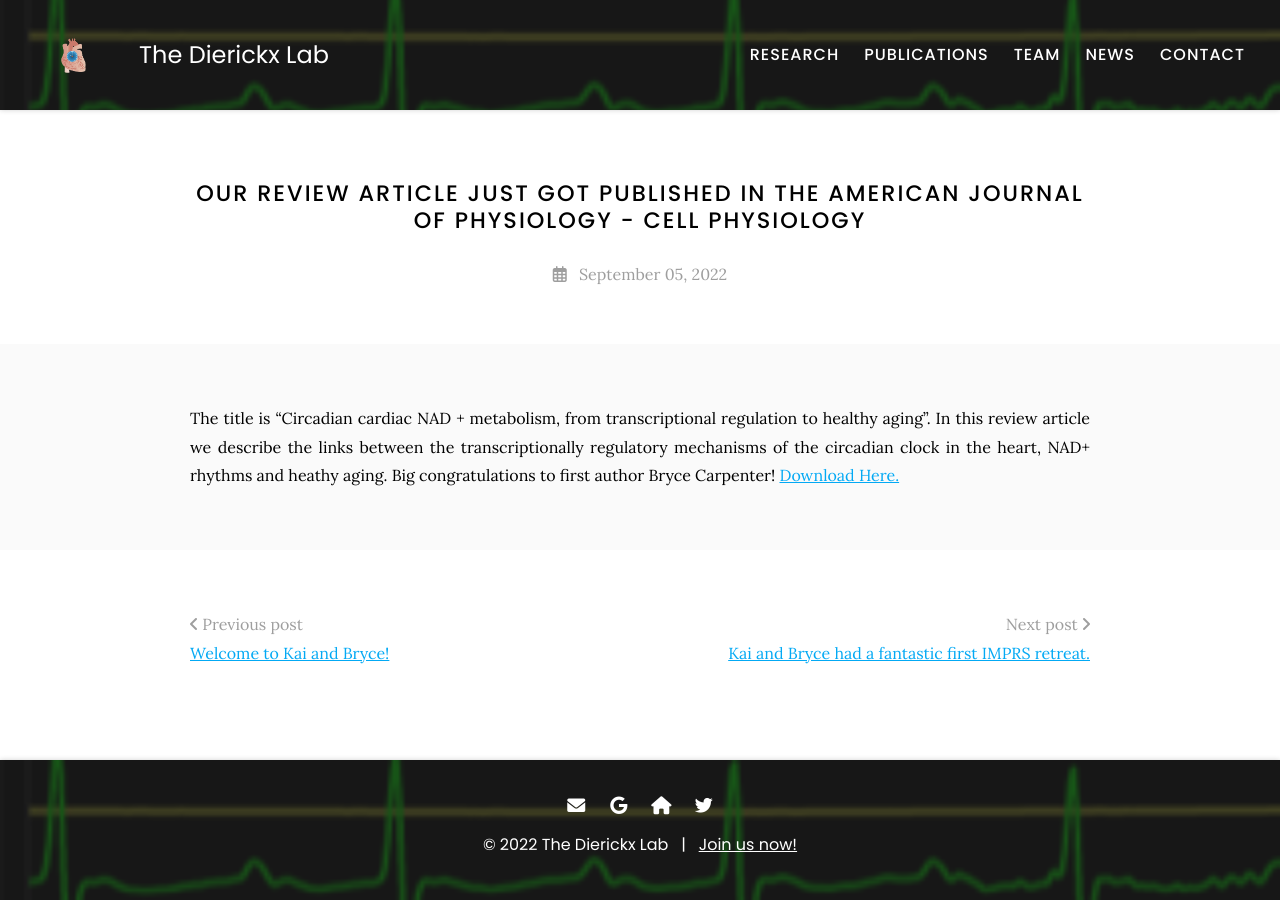
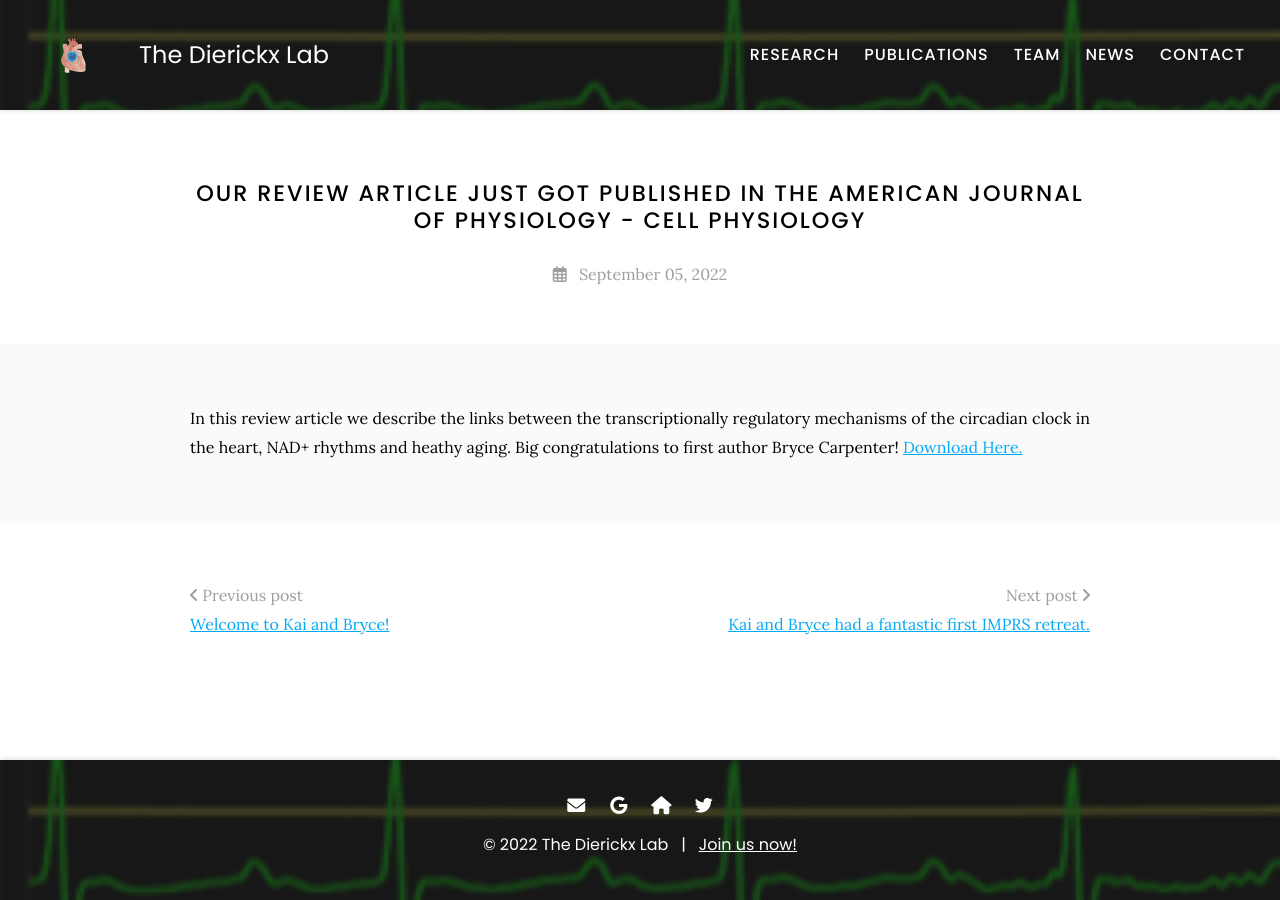
Before and after one commit to theDierickxLab/theDierickxLab, a Jekyll site: the page built from _posts/2022-09-05-review.md, in a window 1280 px wide. Built offline with Jekyll 4.4.1, drawn with Linux system fonts in a browser that asks for light colours.

Commit message:
Update 2022-09-05-review.md

```diff
--- a/_posts/2022-09-05-review.md
+++ b/_posts/2022-09-05-review.md
@@ -3,6 +3,6 @@
 ---
 
 
-The title is "Circadian cardiac NAD + metabolism, from transcriptional regulation to healthy aging". In this review article we describe the links between the transcriptionally regulatory mechanisms of the circadian clock in the heart, NAD+ rhythms and heathy aging. Big congratulations to first author Bryce Carpenter! [Download Here.](https://pubmed.ncbi.nlm.nih.gov/36062878/)
+In this review article we describe the links between the transcriptionally regulatory mechanisms of the circadian clock in the heart, NAD+ rhythms and heathy aging. Big congratulations to first author Bryce Carpenter! [Download Here.](https://pubmed.ncbi.nlm.nih.gov/36062878/)
 
 {:.center}
```
